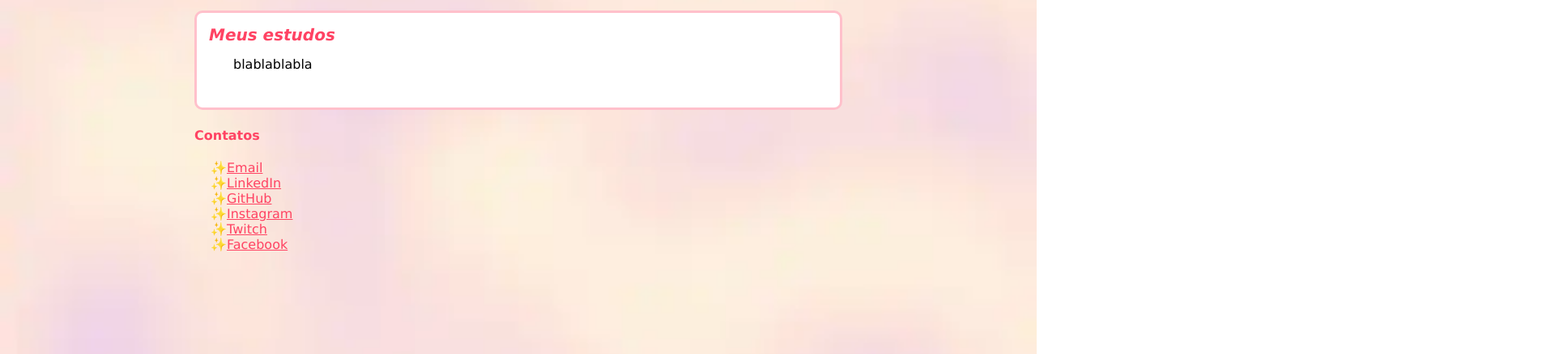
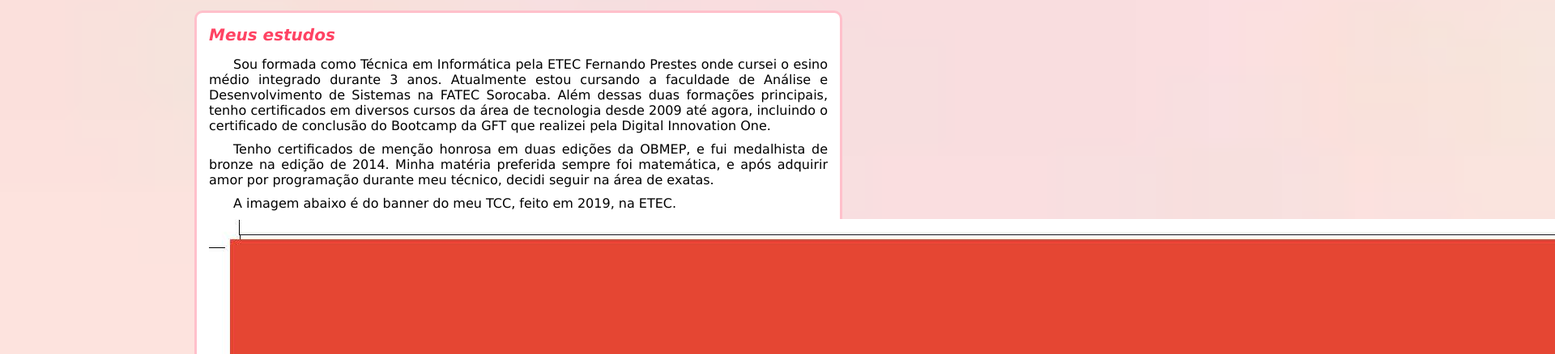
Before and after one commit to massonigiulia/html5_css3, a plain HTML site: page meu_site/estudos.html in a window 1280 px wide. Shown: the part 178-616 px from the top of the page at 81% size, 1920 px wide, since content can reach past the window. Drawn offline with Linux system fonts and the light colour scheme.

Commit message:
update estudos

```diff
--- a/meu_site/estudos.html
+++ b/meu_site/estudos.html
@@ -25,9 +25,26 @@
                     <h3 class="post_title">Meus estudos</h3>
                 </header>
                 <p class="post_content">
-                    blablablabla
+                    Sou formada como Técnica em Informática pela ETEC Fernando Prestes
+                    onde cursei o esino médio integrado durante 3 anos.
+                    Atualmente estou cursando a faculdade de Análise e Desenvolvimento de Sistemas na FATEC Sorocaba.
+                    Além dessas duas formações principais, tenho certificados em diversos cursos da área de tecnologia desde 2009 até agora,
+                    incluindo o certificado de conclusão do Bootcamp da GFT que realizei pela Digital Innovation One.
                 </p>
-                <img src="" target="" class="post_image2">
+                <p class="post_content">
+                    Tenho certificados de menção honrosa em duas edições da OBMEP, e fui medalhista de bronze na edição de 2014. Minha matéria
+                    preferida sempre foi matemática, e após adquirir amor por programação durante meu técnico, decidi seguir na área de exatas.
+                </p>
+                <p class="post_content">
+                    A imagem abaixo é do banner do meu TCC, feito em 2019, na ETEC.
+                </p>
+                <img src="bannerTCC.jpg" target="Banner TCC Impulse, 2019" class="post_image2">
+                <br><br>
+                <p class="post_content">
+                    E este é o certificado dos 14 cursos que eu concluí no bootcamp da GFT, que foi um aprendizado enorme que recebi. Me ajudou a ver que,
+                    apesar de uma profissão difícil, é realmente o que quero fazer! &#128151
+                </p>
+                <img src="bootcamp.PNG" target="Certificado do bootcamp GFT_START_UNI 2021" class="post_image2">
             </article>
         </section>
         <footer>
```
